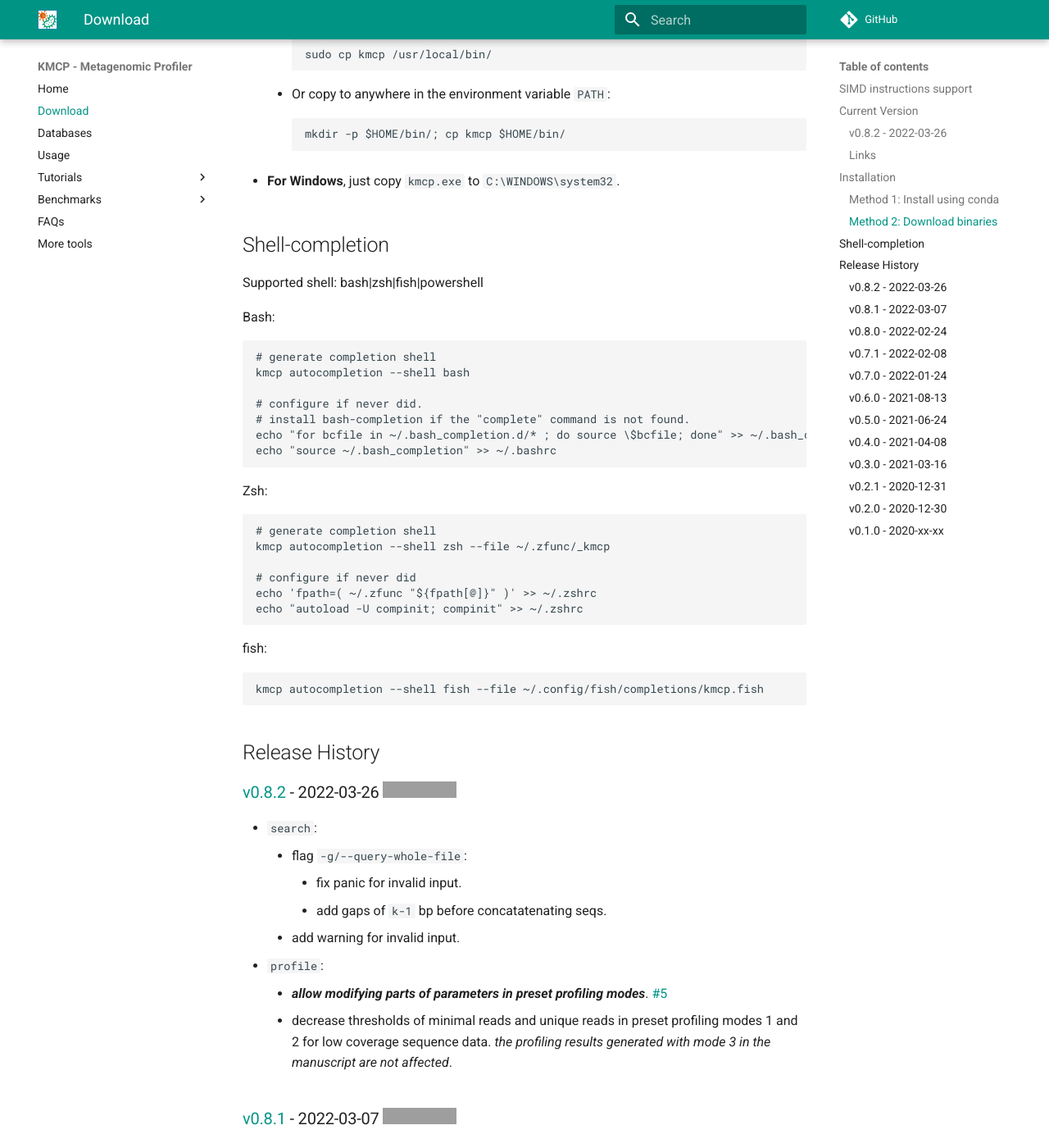
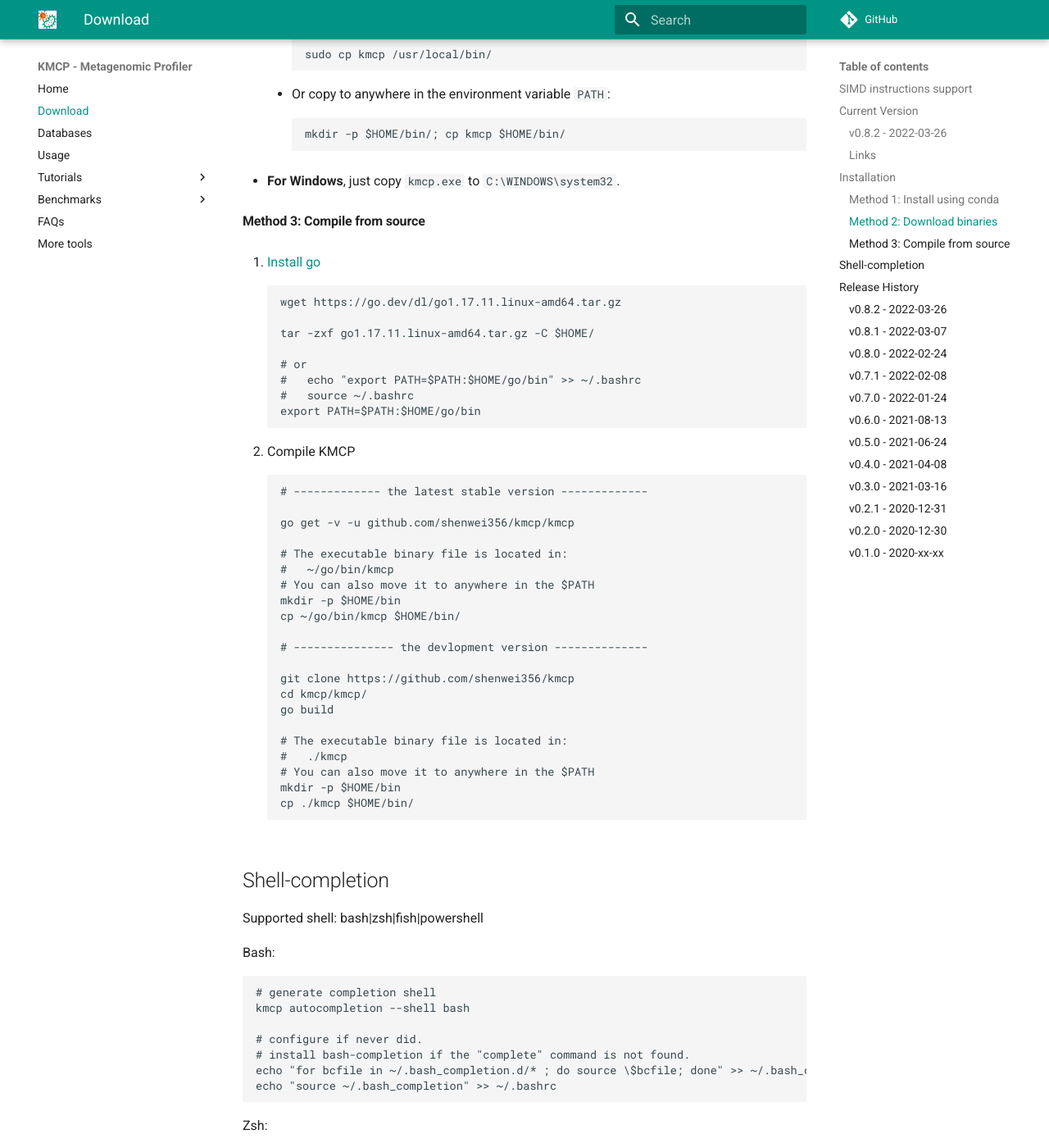
Before and after one commit to shenwei356/kmcp, an MkDocs documentation site: the page built from docs/download.md, in a window 1280 px wide and 1400 px high, scrolled down 1389 px. Shown: the whole window at 82% size. Built offline with MkDocs 1.6.1 and Material for MkDocs 9.7.7, drawn with Linux system fonts in a browser that asks for light colours; comment, search, counter and statistics services are not loaded; some of the changed text lies outside the part shown; grey boxes are pictures that could not be loaded.

Commit message:
support arm64, update steps for compiling from the source. #17

```diff
--- a/docs/download.md
+++ b/docs/download.md
@@ -27,7 +27,7 @@
 
 *Notes:*
 
-- please open an issue to request binaries for other platforms.
+- please open an issue to request binaries for other platforms or [compile from the source](#method-3-compile-from-source).
 - run `kmcp version` to check update !!!
 - run `kmcp autocompletion` to update shell autocompletion script !!!
 
@@ -55,6 +55,44 @@
             mkdir -p $HOME/bin/; cp kmcp $HOME/bin/
 
 - **For Windows**, just copy `kmcp.exe` to `C:\WINDOWS\system32`.
+
+#### Method 3: Compile from source
+
+1. [Install go](https://go.dev/doc/install)
+
+        wget https://go.dev/dl/go1.17.11.linux-amd64.tar.gz
+
+        tar -zxf go1.17.11.linux-amd64.tar.gz -C $HOME/
+
+        # or
+        #   echo "export PATH=$PATH:$HOME/go/bin" >> ~/.bashrc
+        #   source ~/.bashrc
+        export PATH=$PATH:$HOME/go/bin
+
+2. Compile KMCP
+
+        # ------------- the latest stable version -------------
+
+        go get -v -u github.com/shenwei356/kmcp/kmcp
+
+        # The executable binary file is located in:
+        #   ~/go/bin/kmcp
+        # You can also move it to anywhere in the $PATH
+        mkdir -p $HOME/bin
+        cp ~/go/bin/kmcp $HOME/bin/
+
+
+        # --------------- the devlopment version --------------
+
+        git clone https://github.com/shenwei356/kmcp
+        cd kmcp/kmcp/
+        go build
+
+        # The executable binary file is located in:
+        #   ./kmcp
+        # You can also move it to anywhere in the $PATH
+        mkdir -p $HOME/bin
+        cp ./kmcp $HOME/bin/
 
 
 ## Shell-completion
```
Also changed, not shown: 3 other files.
